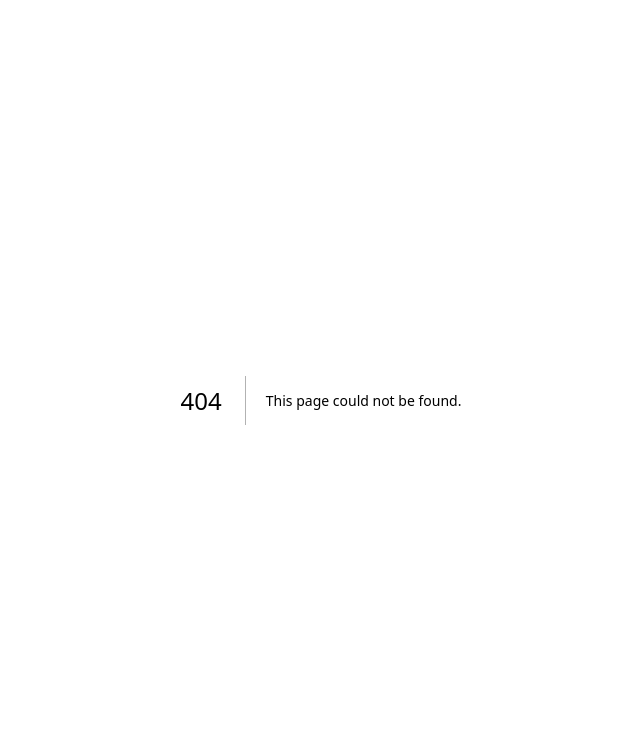
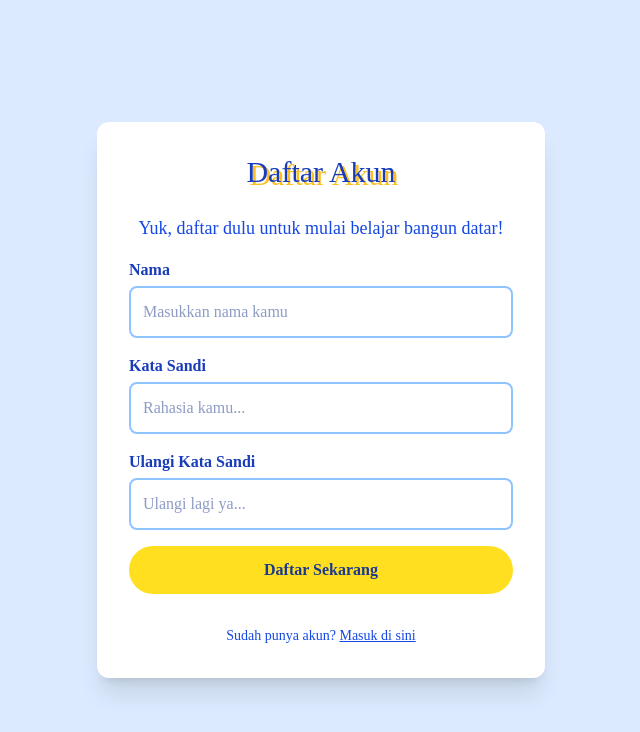
Before and after one commit to HafizdFerzano/TA-PBS-KING, a Next.js app in the folder frontend/: page /register in a window 1280 px wide. Before the commit this address had no page. Shown: the top 732 px of the page, without its empty margins (319-959 px from the left). Built offline with nearby package versions, Linux system fonts and the light colour scheme.

Commit message:
hafizd: add register page and test file

```diff
--- /dev/null
+++ b/frontend/app/register/page.tsx
@@ -0,0 +1,144 @@
+"use client";
+
+import { useRef, useEffect } from "react";
+import Link from "next/link";
+import Swal from "sweetalert2";
+import withReactContent from "sweetalert2-react-content";
+import axios from "axios";
+
+const MySwal = withReactContent(Swal);
+
+export default function RegisterPage() {
+  const usernameRef = useRef<HTMLInputElement>(null);
+  const passwordRef = useRef<HTMLInputElement>(null);
+  const confirmPasswordRef = useRef<HTMLInputElement>(null);
+  const registerButtonRef = useRef<HTMLButtonElement>(null);
+
+  useEffect(() => {
+    const handleRegister = async () => {
+      const nama = usernameRef.current?.value;
+      const password = passwordRef.current?.value;
+      const confirmPassword = confirmPasswordRef.current?.value;
+
+      if (!nama || !password || !confirmPassword) {
+        MySwal.fire({
+          title: "Ups!",
+          text: "Semua kolom harus diisi ya! 😊",
+          icon: "warning",
+          confirmButtonColor: "#f87171",
+          confirmButtonText: "Oke!",
+        });
+        return;
+      }
+
+      if (password !== confirmPassword) {
+        MySwal.fire({
+          title: "Hmm...",
+          text: "Kata sandinya harus sama ya 😅",
+          icon: "error",
+          confirmButtonColor: "#f87171",
+          confirmButtonText: "Coba lagi!",
+        });
+        return;
+      }
+
+      try {
+        await axios.post("http://localhost:3001/api/auth/register", {
+          nama,
+          password,
+        });
+
+        MySwal.fire({
+          title: `Yay, ${nama}! 🎉`,
+          text: "Kamu berhasil daftar. Sebentar ya, akan diarahkan ke halaman login...",
+          icon: "success",
+          showConfirmButton: false,
+          timer: 5000,
+          timerProgressBar: true,
+          willClose: () => {
+            window.location.href = "/login";
+          },
+        });
+      } catch (error: any) {
+        const message =
+          error?.response?.data?.error ||
+          "Pendaftaran gagal. Coba lagi nanti ya 😊";
+
+        MySwal.fire({
+          title: "Gagal 😢",
+          text: message,
+          icon: "error",
+          confirmButtonColor: "#f87171",
+          confirmButtonText: "Coba Lagi",
+        });
+      }
+    };
+
+    const button = registerButtonRef.current;
+    button?.addEventListener("click", handleRegister);
+
+    return () => {
+      button?.removeEventListener("click", handleRegister);
+    };
+  }, []);
+
+  return (
+    <div className="min-h-screen flex items-center justify-center bg-blue-100">
+      <div className="bg-white rounded-xl shadow-xl p-8 w-full max-w-md">
+        <h1 className="text-3xl title-font text-center text-blue-800 mb-6">
+          Daftar Akun
+        </h1>
+        <p className="text-center text-blue-700 mb-4 text-lg">
+          Yuk, daftar dulu untuk mulai belajar bangun datar!
+        </p>
+        <div className="space-y-4">
+          <div>
+            <label className="block text-blue-800 font-semibold mb-1">
+              Nama
+            </label>
+            <input
+              ref={usernameRef}
+              type="text"
+              className="w-full p-3 rounded-lg border-2 border-blue-300 focus:outline-none focus:border-yellow-300"
+              placeholder="Masukkan nama kamu"
+            />
+          </div>
+          <div>
+            <label className="block text-blue-800 font-semibold mb-1">
+              Kata Sandi
+            </label>
+            <input
+              ref={passwordRef}
+              type="password"
+              className="w-full p-3 rounded-lg border-2 border-blue-300 focus:outline-none focus:border-yellow-300"
+              placeholder="Rahasia kamu..."
+            />
+          </div>
+          <div>
+            <label className="block text-blue-800 font-semibold mb-1">
+              Ulangi Kata Sandi
+            </label>
+            <input
+              ref={confirmPasswordRef}
+              type="password"
+              className="w-full p-3 rounded-lg border-2 border-blue-300 focus:outline-none focus:border-yellow-300"
+              placeholder="Ulangi lagi ya..."
+            />
+          </div>
+          <button
+            ref={registerButtonRef}
+            className="w-full bg-yellow-300 hover:bg-yellow-400 text-blue-900 font-bold py-3 px-6 rounded-full transition-all"
+          >
+            Daftar Sekarang
+          </button>
+          <p className="text-center mt-4 text-sm text-blue-700">
+            Sudah punya akun?{" "}
+            <Link href="/login" className="underline hover:text-yellow-400">
+              Masuk di sini
+            </Link>
+          </p>
+        </div>
+      </div>
+    </div>
+  );
+}
--- /dev/null
+++ b/frontend/app/test/loading.tsx
@@ -0,0 +1,4 @@
+export default function Loading() {
+  // Or a custom loading skeleton component
+  return <p>Loading...</p>;
+}
--- /dev/null
+++ b/frontend/app/test/page.tsx
@@ -0,0 +1,11 @@
+import Dashboard from "../components/main/SideBar";
+import BlobCursor from "../components/ui/BlobCursor";
+
+export default function DashboardPage() {
+  return (
+    <>
+      <Dashboard/>
+      <h1 className="text-4xl">Test Screen</h1>
+    </>
+  );
+}
```
